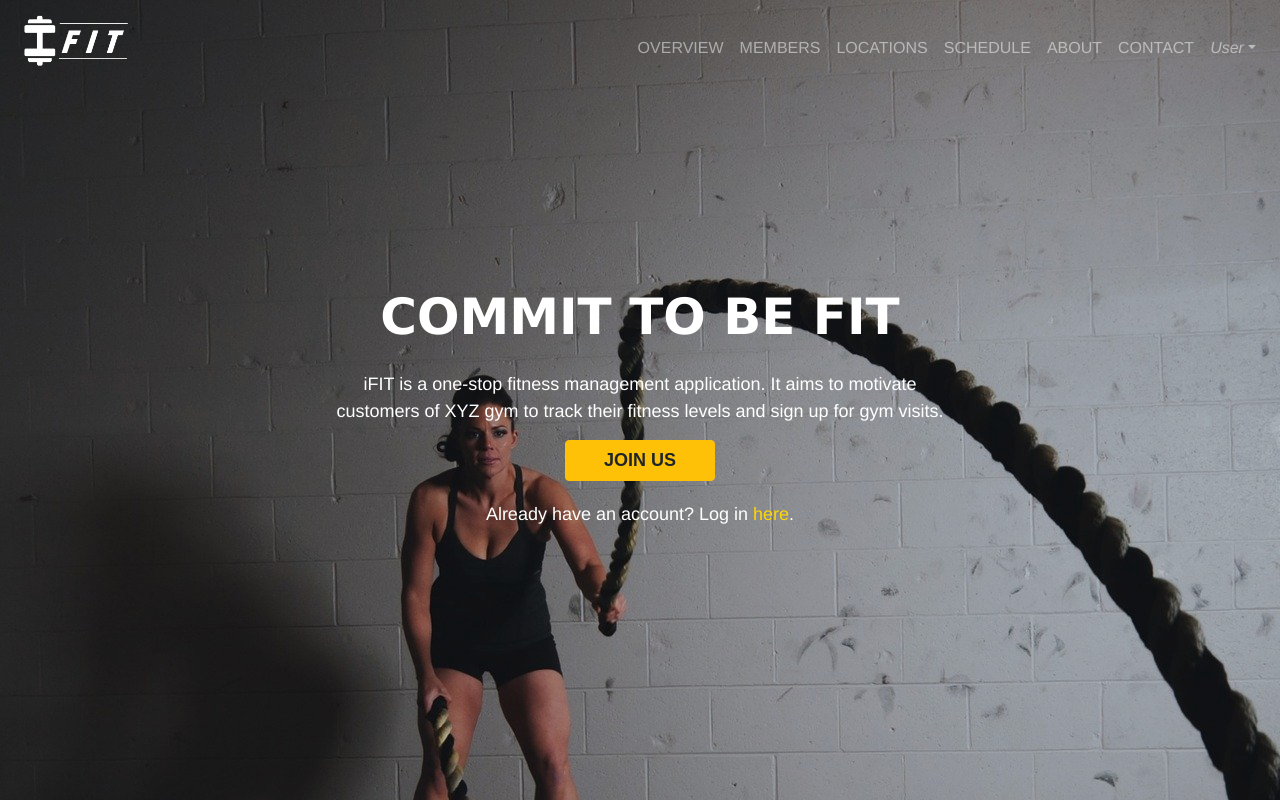
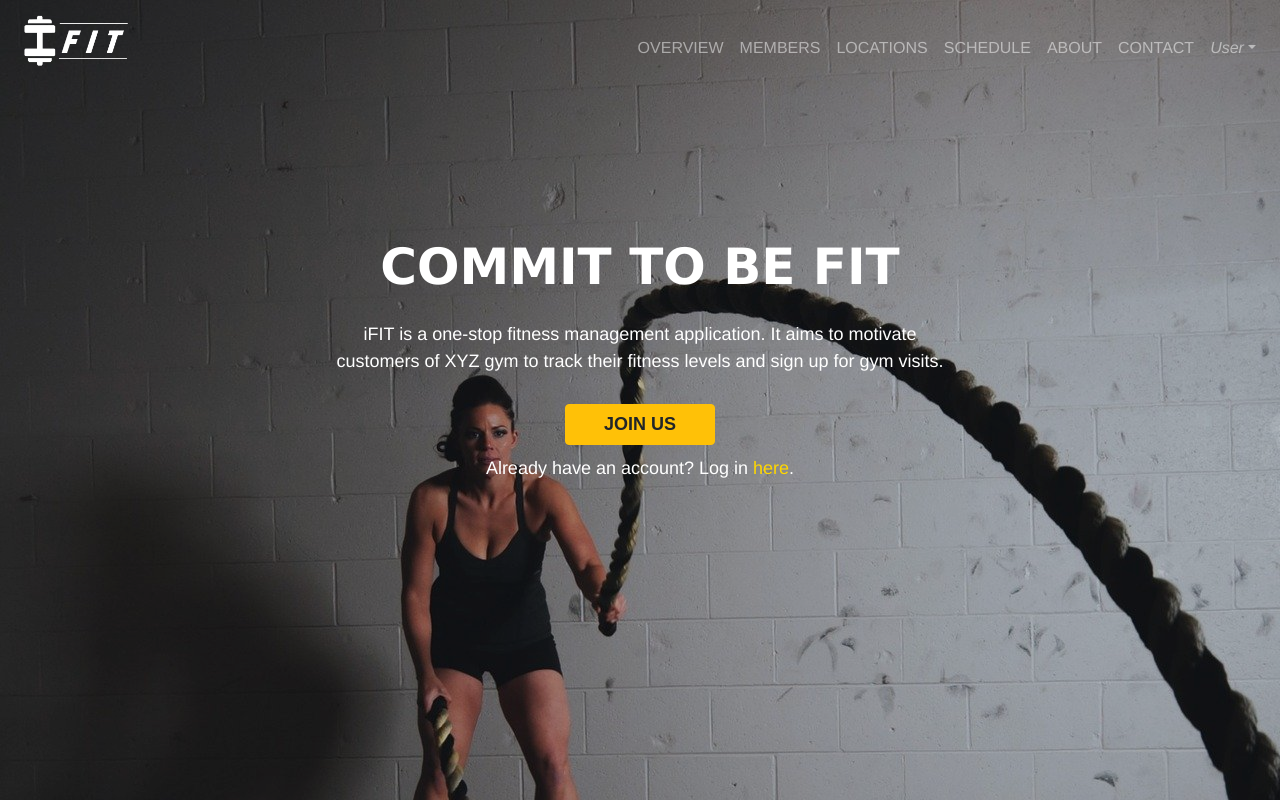
Before and after one commit to BT3103-G7/iFit, a Vue app: page / in a window 1280 px wide. Shown: the top 800 px of the page. Built offline with nearby package versions, Linux system fonts and the light colour scheme.

Commit message:
Fix home and locations display issues

```diff
--- a/src/components/Home.vue
+++ b/src/components/Home.vue
@@ -1,8 +1,8 @@
 <template>
 <div>
+    <div id="bg"></div>
+    <div id="overlay"></div>
     <div id="content-wrap">
-        <div id="bg"></div>
-        <div id="overlay"></div>
         <div id="text-placeholder">
             <p id="tagline">COMMIT TO BE FIT</p>
             <p id="msg">iFIT is a one-stop fitness management application. It aims to motivate customers of XYZ gym to track their fitness levels and sign up for gym visits.</p>
@@ -43,7 +43,7 @@ export default {
         top: 0;
         left: 0;
         width: 100%;
-        height: 100%;
+        height: 120%;
         background-color: black;
         opacity: 0.25;
         z-index: 0;
@@ -51,9 +51,9 @@ export default {
     #text-placeholder {
         top: 35%;
         width: 100%;
-        position: absolute;
         z-index: 1;
         text-align: center;
+        position: relative;
     }
     #tagline {
         font-size: 50px;
@@ -65,18 +65,18 @@ export default {
         color: white;
         width: 50%;
         left: 25%;
-        position: absolute;
+        position: relative;
         font-size: 18px;
     }
     #button-placeholder {
         top: 55%;
-        position: absolute;
         z-index: 1;
         text-align: center;
         width: 100%;
+        position: relative;
     }
     #sign-up-button {
-        margin: auto;
+        margin: 1% 0 1% 0;
         width: 150px;
         font-family: sans-serif;
         font-size: 18px;
@@ -84,10 +84,10 @@ export default {
     }
     #login-placeholder {
         top: 63%;
-        position: absolute;
         z-index: 1;
         text-align: center;
         width: 100%;
+        position: relative;
     }
     #login-msg {
         font-size: 18px;
@@ -100,6 +100,8 @@ export default {
         text-decoration: none;
     }
     #content-wrap {
-        padding-bottom: 150px;
+        background-color: transparent;
+        position: relative;
+        margin-top: 18%;
     }
 </style>
--- a/src/components/Map.vue
+++ b/src/components/Map.vue
@@ -6,13 +6,13 @@
             :center="{lat:1.3118078441306777, lng:103.90580352412425}"
             :zoom="13"
             map-type-id="roadmap"
-            style="width: 60%; height: 600px">
+            style="width: 60%; height: 70vh;">
             <GmapMarker
                 :key="index"
                 v-for="(m, index) in markers"
                 :position="m.position"
                 :clickable="true"
-                :draggable="true"
+                :draggable="false"
                 @click="center=m.center"
                 @mouseover="showDetails()"
                 />
@@ -105,6 +105,7 @@ export default {
 <style scoped>
     #placeholder {
         padding: 0;
+        height: 100%;
     }
     #header {
         margin-top: 5%;
```
